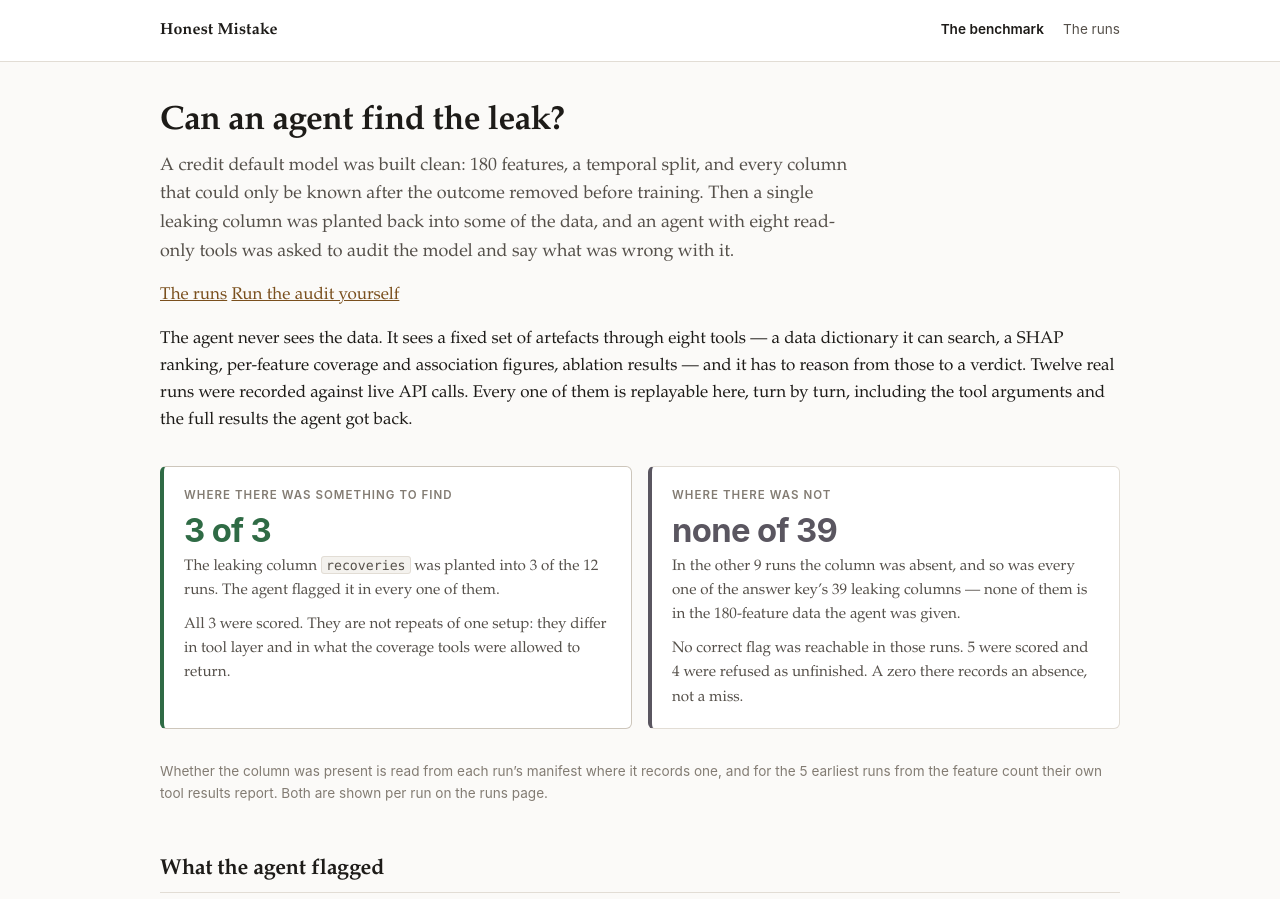
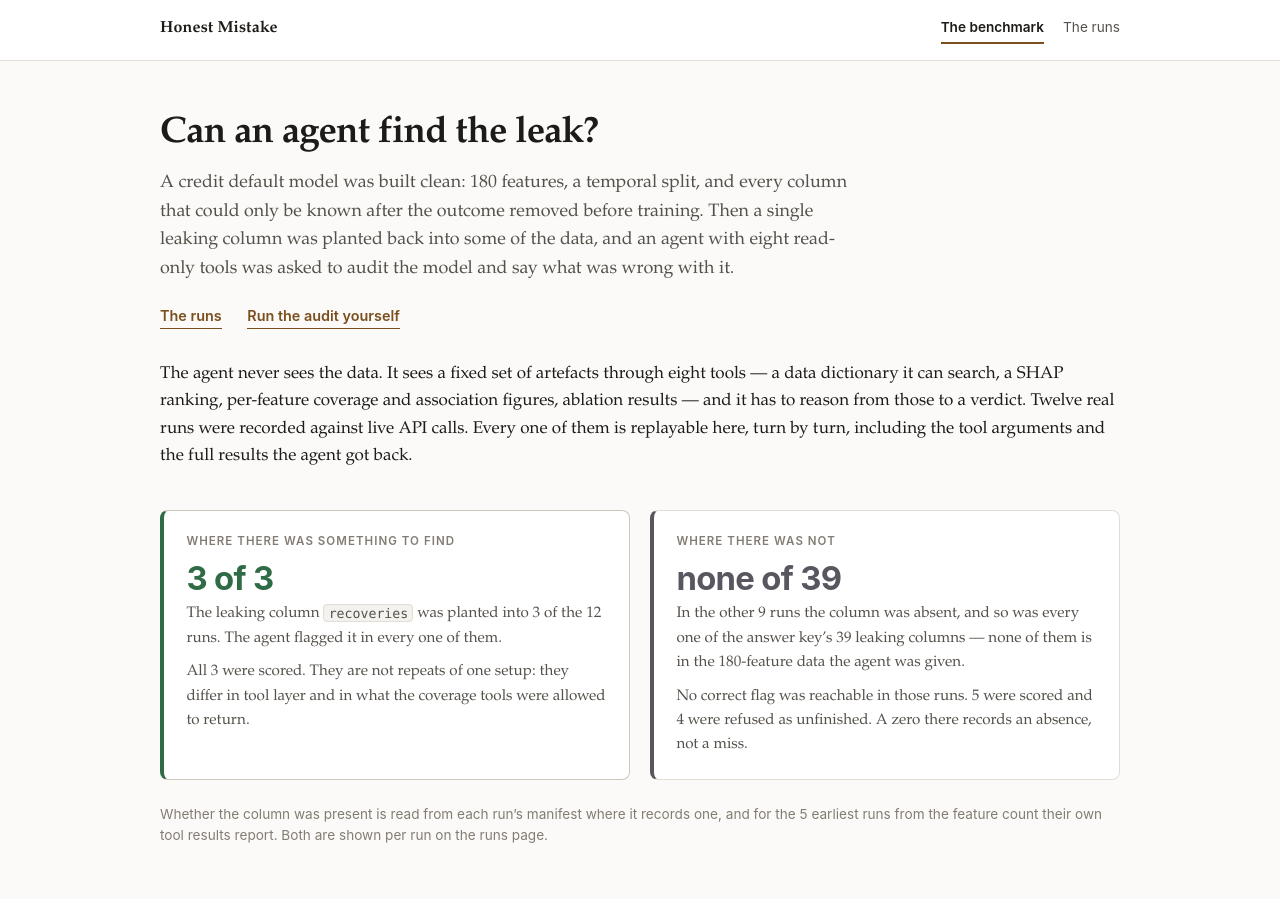
Before and after one commit to sidharthjatt/honest-mistake, a plain HTML site: page docs/index.html in a window 1280 px wide. Shown: the top 899 px of the page. Drawn offline with Linux system fonts and the light colour scheme.

Commit message:
Visual pass on style.css
Spacing, type and hierarchy only. No page text changed.

- Headings: h1 larger with tighter tracking and balanced wrapping, h2
  given more room above, and h3 set in the sans face so it sits
  clearly below h2.
- More vertical room between paragraphs, the headline cards, flags,
  replay turns, caveats and the provenance box, with rounder corners
  on the panels.
- The masthead marks the current page with an accent underline
  instead of bold alone.
- Links get a thinner, offset underline, and every link, button and
  summary gets a visible focus outline.
- A style for the new jump links under the landing page's lede.
- The runs table gives the refusal reason more width, so its rows
  are shorter.
- The file's header comment said "all three pages"; four pages load
  it.

No paragraph's font size or width changed, because several already
sit at the four-line limit check 1 sets. After this change all six
design checks pass: checks 1, 2 and 5 on every state
_verify_design.html measures, and checks 3, 4 and 6 in
check_design_text.py.

```diff
--- a/docs/style.css
+++ b/docs/style.css
@@ -1,4 +1,4 @@
-/* Honest Mistake — one stylesheet for all three pages. */
+/* Honest Mistake — one stylesheet for all four pages. */
 
 :root {
   --bg: #fbfaf8;
@@ -54,7 +54,11 @@ body {
   font-family: var(--serif);
   font-size: 17px;
   line-height: 1.6;
+  -webkit-font-smoothing: antialiased;
+  text-rendering: optimizeLegibility;
 }
+
+::selection { background: var(--accent-soft); color: var(--ink); }
 
 .wrap {
   max-width: 62rem;
@@ -69,10 +73,10 @@ body {
 header.mast {
   border-bottom: 1px solid var(--rule);
   background: var(--panel);
-  margin-bottom: 2.5rem;
+  margin-bottom: 3.25rem;
 }
 
-header.mast .wrap { padding-top: 1.1rem; padding-bottom: 1.1rem; }
+header.mast .wrap { padding-top: 1rem; padding-bottom: 1rem; }
 
 .mast-row {
   display: flex;
@@ -98,32 +102,69 @@ nav.mast-nav {
   font-size: 0.85rem;
 }
 
-nav.mast-nav a { color: var(--ink-soft); text-decoration: none; }
-nav.mast-nav a:hover { color: var(--accent); text-decoration: underline; }
-nav.mast-nav a[aria-current="page"] { color: var(--ink); font-weight: 600; }
+nav.mast-nav a {
+  color: var(--ink-soft);
+  text-decoration: none;
+  padding-bottom: 0.2rem;
+  border-bottom: 2px solid transparent;
+}
+nav.mast-nav a:hover { color: var(--ink); border-bottom-color: var(--rule-firm); }
+nav.mast-nav a[aria-current="page"] {
+  color: var(--ink);
+  font-weight: 600;
+  border-bottom-color: var(--accent);
+}
 
 /* ---- prose ---- */
 
 h1 {
-  font-size: 2.1rem;
-  line-height: 1.2;
-  margin: 0 0 0.6rem;
-  letter-spacing: -0.015em;
+  font-size: 2.3rem;
+  line-height: 1.15;
+  margin: 0 0 0.85rem;
+  letter-spacing: -0.02em;
+  text-wrap: balance;
 }
 
 h2 {
-  font-size: 1.35rem;
-  margin: 3rem 0 0.8rem;
-  padding-bottom: 0.35rem;
+  font-size: 1.4rem;
+  line-height: 1.3;
+  margin: 3.5rem 0 1rem;
+  padding-bottom: 0.45rem;
   border-bottom: 1px solid var(--rule);
   letter-spacing: -0.01em;
+  text-wrap: balance;
 }
 
-h3 { font-size: 1.05rem; margin: 2rem 0 0.5rem; }
+h3 {
+  font-family: var(--sans);
+  font-size: 0.95rem;
+  font-weight: 650;
+  letter-spacing: 0.005em;
+  margin: 2.25rem 0 0.6rem;
+}
 
-p { margin: 0 0 1rem; }
+p { margin: 0 0 1.1rem; }
 
-.lede { font-size: 1.12rem; color: var(--ink-soft); max-width: 44rem; }
+.lede { font-size: 1.12rem; color: var(--ink-soft); max-width: 44rem; margin-bottom: 1.25rem; }
+
+/* Where to go next, set under the lede on the landing page. */
+.jump {
+  display: flex;
+  flex-wrap: wrap;
+  gap: 0.5rem 1.6rem;
+  font-family: var(--sans);
+  font-size: 0.9rem;
+  margin: 0 0 2rem;
+}
+
+.jump a {
+  font-weight: 600;
+  text-decoration: none;
+  border-bottom: 1px solid var(--accent);
+  padding-bottom: 0.1rem;
+}
+
+.jump a:hover { border-bottom-width: 2px; }
 
 .note {
   font-family: var(--sans);
@@ -132,15 +173,27 @@ p { margin: 0 0 1rem; }
   line-height: 1.55;
 }
 
-a { color: var(--accent); }
+a {
+  color: var(--accent);
+  text-decoration-thickness: 1px;
+  text-underline-offset: 0.18em;
+}
+
+a:hover { text-decoration-thickness: 2px; }
+
+a:focus-visible, button:focus-visible, summary:focus-visible {
+  outline: 2px solid var(--accent);
+  outline-offset: 2px;
+  border-radius: 2px;
+}
 
 code, .mono { font-family: var(--mono); font-size: 0.87em; }
 
 p code, td code, li code {
   background: var(--panel-2);
   border: 1px solid var(--rule);
-  border-radius: 3px;
-  padding: 0.05em 0.3em;
+  border-radius: 4px;
+  padding: 0.05em 0.32em;
 }
 
 /* ---- headline cards ---- */
@@ -148,22 +201,22 @@ p code, td code, li code {
 .headline {
   display: grid;
   grid-template-columns: repeat(auto-fit, minmax(19rem, 1fr));
-  gap: 1rem;
-  margin: 2rem 0;
+  gap: 1.25rem;
+  margin: 2.5rem 0 1.5rem;
 }
 
 .card {
   background: var(--panel);
   border: 1px solid var(--rule);
-  border-radius: 6px;
-  padding: 1.15rem 1.25rem;
+  border-radius: 8px;
+  padding: 1.3rem 1.4rem 1.35rem;
 }
 
 .card.lead { border-color: var(--rule-firm); border-left: 4px solid var(--credited); }
 .card.counter { border-left: 4px solid var(--absent); }
 
 .card h3 {
-  margin: 0 0 0.5rem;
+  margin: 0 0 0.6rem;
   font-family: var(--sans);
   font-size: 0.72rem;
   letter-spacing: 0.09em;
@@ -201,7 +254,7 @@ table {
 
 th, td {
   text-align: left;
-  padding: 0.5rem 0.65rem;
+  padding: 0.6rem 0.7rem;
   border-bottom: 1px solid var(--rule);
   vertical-align: top;
 }
@@ -251,9 +304,9 @@ td.tight { white-space: nowrap; }
   background: var(--panel);
   border: 1px solid var(--rule);
   border-left: 4px solid var(--uncredited);
-  border-radius: 5px;
-  padding: 0.9rem 1.1rem;
-  margin: 0.8rem 0;
+  border-radius: 8px;
+  padding: 1rem 1.2rem;
+  margin: 1rem 0;
 }
 
 .flag.is-credited { border-left-color: var(--credited); }
@@ -296,9 +349,9 @@ td.tight { white-space: nowrap; }
 
 .turn {
   border: 1px solid var(--rule);
-  border-radius: 6px;
+  border-radius: 8px;
   background: var(--panel);
-  margin: 0.9rem 0;
+  margin: 1.1rem 0;
   overflow: hidden;
 }
 
@@ -317,7 +370,7 @@ td.tight { white-space: nowrap; }
   font-weight: 600;
 }
 
-.turn-body { padding: 0.9rem; }
+.turn-body { padding: 1rem 1.05rem; }
 
 .block + .block { margin-top: 0.85rem; }
 
@@ -416,10 +469,10 @@ pre.tall { max-height: 26rem; overflow-y: auto; }
 /* ---- provenance ---- */
 
 .prov {
-  margin: 2.5rem 0 0;
+  margin: 3.5rem 0 0;
   border: 1px solid var(--rule);
   border-top: 3px solid var(--rule-firm);
-  border-radius: 6px;
+  border-radius: 8px;
   background: var(--panel);
 }
 
@@ -463,8 +516,8 @@ pre.tall { max-height: 26rem; overflow-y: auto; }
 .caveat {
   border-left: 3px solid var(--uncredited);
   background: var(--uncredited-soft);
-  padding: 0.6rem 0.8rem;
-  border-radius: 0 4px 4px 0;
+  padding: 0.7rem 0.95rem;
+  border-radius: 0 6px 6px 0;
   font-family: var(--sans);
   font-size: 0.82rem;
   color: var(--ink-soft);
@@ -487,21 +540,26 @@ pre.tall { max-height: 26rem; overflow-y: auto; }
 .backlink {
   font-family: var(--sans);
   font-size: 0.82rem;
-  margin-bottom: 0.8rem;
+  margin-bottom: 1rem;
 }
+
+.backlink a { text-decoration: none; }
+.backlink a:hover { text-decoration: underline; }
 
 ul.plain { padding-left: 1.1rem; }
 ul.plain li { margin-bottom: 0.4rem; }
 
 @media (max-width: 640px) {
   body { font-size: 16px; }
-  h1 { font-size: 1.65rem; }
+  h1 { font-size: 1.75rem; }
+  h2 { margin-top: 2.75rem; }
   .figure { font-size: 1.7rem; }
   .wrap { padding-bottom: 3rem; }
+  header.mast { margin-bottom: 2.25rem; }
 }
 
 /* runs table: the refusal reason needs room to sit beside its verdict. */
-td.why { min-width: 17rem; }
+td.why { min-width: 24rem; }
 td.why .note { margin-top: 0.25rem; display: block; }
 
 .est-key {
```
